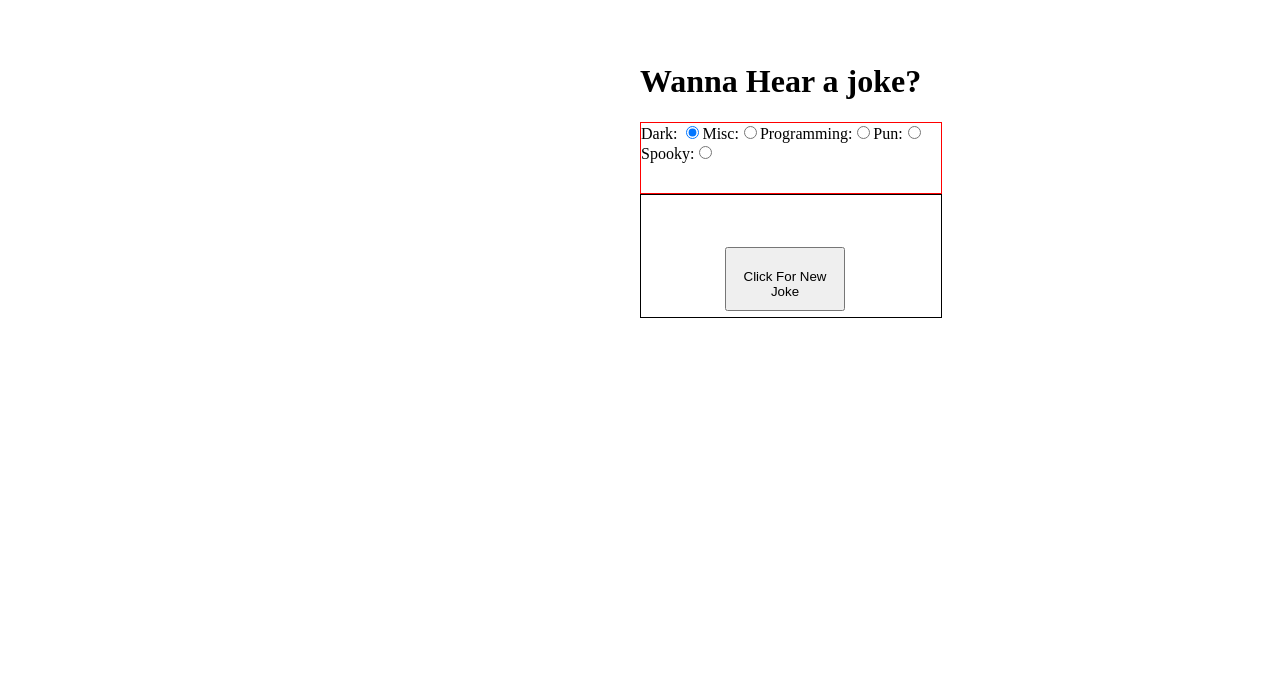
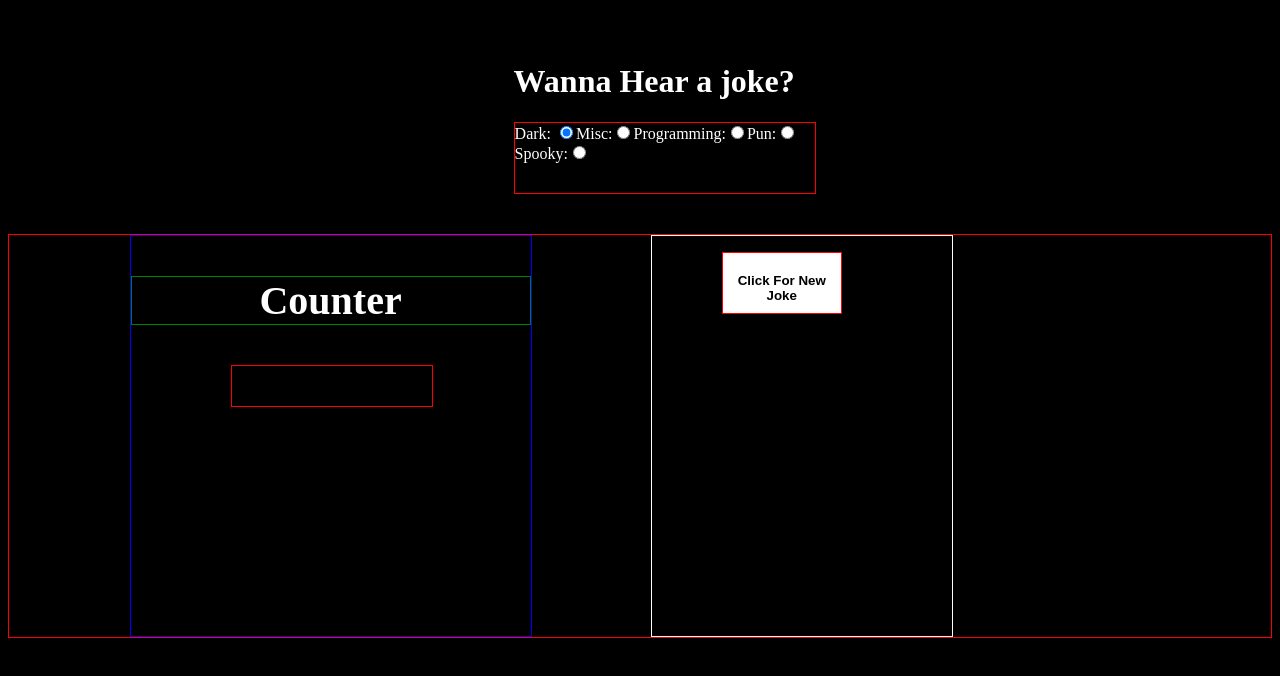
Before and after one commit to Killdroid2342/joke-app, a React (Create React App) app: page / in a window 1280 px wide. Shown: the top 676 px of the page. Built offline with nearby package versions, Linux system fonts and the light colour scheme.

Commit message:
my second commit

```diff
--- a/src/App.css
+++ b/src/App.css
@@ -1,42 +1,13 @@
-.App {
-  text-align: center;
-}
-
-.App-logo {
-  height: 40vmin;
-  pointer-events: none;
-}
-
-@media (prefers-reduced-motion: no-preference) {
-  .App-logo {
-    animation: App-logo-spin infinite 20s linear;
-  }
-}
-
-.App-header {
-  background-color: #282c34;
-  min-height: 100vh;
-  display: flex;
-  flex-direction: column;
-  align-items: center;
-  justify-content: center;
-  font-size: calc(10px + 2vmin);
+html {
+  background-color: black;
   color: white;
 }
-
-.App-link {
-  color: #61dafb;
-}
-
-@keyframes App-logo-spin {
-  from {
-    transform: rotate(0deg);
-  }
-  to {
-    transform: rotate(360deg);
-  }
-}
 h1 {
-  margin-left: 50%;
+  margin-left: 40%;
   margin-top: 5%;
 }
+.under-selector {
+  border: 1px solid red;
+  display: flex;
+  flex-direction: row;
+}
--- a/src/App.js
+++ b/src/App.js
@@ -1,14 +1,18 @@
 import './App.css';
 import Joke from './components/Joke/Joke';
 import Selector from './components/Selector/Selector';
+import Counter from './components/Counter/Counter';
 import { useState } from 'react';
 function App() {
   const [genre, setGenre] = useState('Dark');
   return (
-    <div>
+    <div className='main-app'>
       <h1>Wanna Hear a joke?</h1>
       <Selector genre={genre} setGenre={setGenre} />
-      <Joke genre={genre} />
+      <div className='under-selector'>
+        <Counter />
+        <Joke genre={genre} />
+      </div>
     </div>
   );
 }
--- /dev/null
+++ b/src/components/Counter/Counter.css
@@ -0,0 +1,19 @@
+.title {
+  border: 1px solid green;
+  font-size: 40px;
+}
+.counter {
+  border: 1px solid blue;
+  height: 400px;
+  text-align: center;
+  width: 400px;
+  margin-left: 30%;
+}
+.number {
+  border: 1px solid red;
+  height: 40px;
+  width: 200px;
+  /* align-items: center; */
+  margin-left: 25%;
+  text-align: center;
+}
--- /dev/null
+++ b/src/components/Counter/Counter.js
@@ -0,0 +1,17 @@
+import React from 'react';
+import './Counter.css';
+
+const Counter = () => {
+  return (
+    <div>
+      <div className='counter'>
+        <h3 className='title'>Counter</h3>
+        <div className='number'>
+          <p></p>
+        </div>
+      </div>
+    </div>
+  );
+};
+
+export default Counter;
--- a/src/components/Joke/Data.css
+++ b/src/components/Joke/Data.css
@@ -1,24 +1,31 @@
 .out-input {
   display: flex;
-  flex-direction: column;
-  border: 1px solid black;
+  flex-direction: row;
+  border: 1px solid white;
   width: 300px;
-  margin-left: 50%;
-  margin-top: 0%;
+  margin-left: 19%;
+  /* margin-top: 0%; */
 }
 .Text {
   font-size: 20px;
   list-style-type: none;
+  border: 1px solid green;
+  width: 200px;
 }
 
 /* BUTTON Style */
-.outside-btn,
+
 .btn {
-  /* border: 1px solid red; */
+  border: 1px solid red;
   height: 30px;
   width: 120px;
   padding-top: 20px;
   padding-bottom: 40px;
   font-family: sans-serif;
-  margin-left: 20%;
+  cursor: pointer;
+  /* margin-top: 50px; */
+  margin-left: 70px;
+  background-color: white;
+  font-weight: bold;
+  color: black;
 }
--- a/src/components/Joke/Joke.js
+++ b/src/components/Joke/Joke.js
@@ -11,11 +11,11 @@ const Joke = ({ genre }) => {
     let API_URL = `https://v2.jokeapi.dev/joke/${genre}`;
     fetch(API_URL)
       .then((res) => {
-        console.log('asdasd');
+        // console.log('asdasd');
         return res.json();
       })
       .then((data) => {
-        console.log(data);
+        // console.log(data);
         setJokes([data]);
       });
   };
@@ -26,6 +26,7 @@ const Joke = ({ genre }) => {
 
   return (
     <div className='out-input'>
+      <div className='main-joke'>
         <ul>
           {jokes.map((data) => {
             return (
@@ -48,6 +49,7 @@ const Joke = ({ genre }) => {
           </button>
         </div>
       </div>
+    </div>
   );
 };
 
--- a/src/components/Selector/Selector.css
+++ b/src/components/Selector/Selector.css
@@ -2,5 +2,6 @@
   border: 1px solid red;
   height: 70px;
   width: 300px;
-  margin-left: 50%;
+  margin-left: 40%;
+  margin-bottom: 40px;
 }
```
Lines whose indentation alone changed are shown as unchanged.
